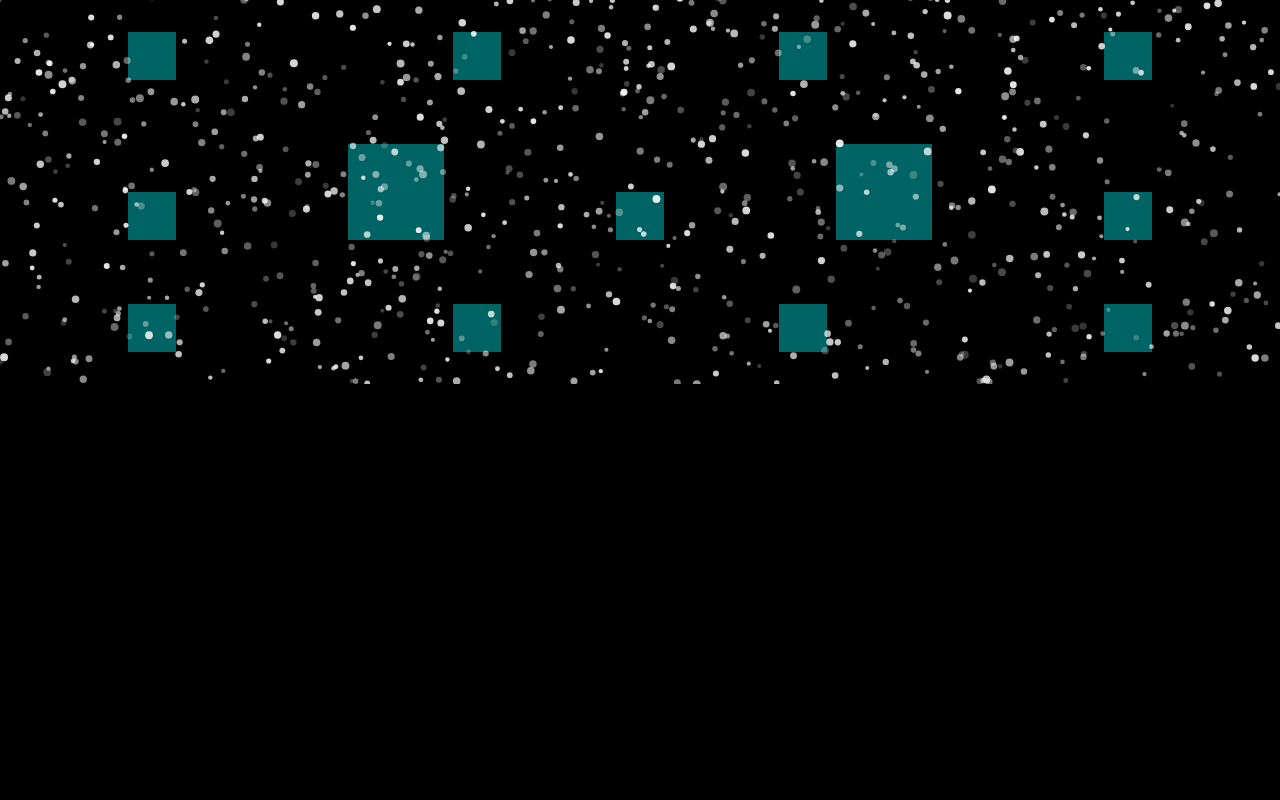
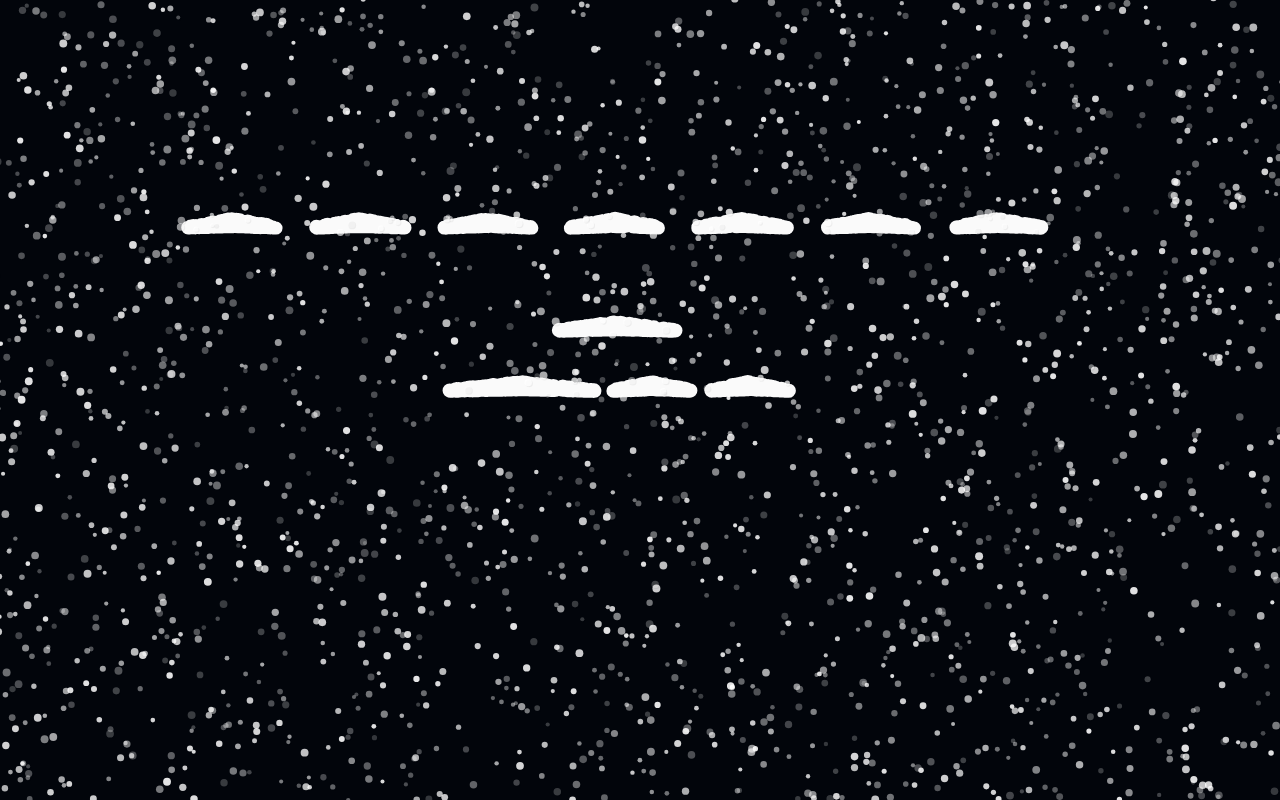
Before and after one commit to oliverschuerch/snowdom, a website built with Vite: page index.html in a window 1280 px wide. Built offline with nearby package versions, Linux system fonts and the light colour scheme; animation ran at ten frames a second; files whose address does not match are found by name.

Commit message:
feat: add snowpile class

```diff
--- a/index.html
+++ b/index.html
@@ -8,25 +8,20 @@
   </head>
   <body>
     <div id="snowdom-world">
-      <div class="row">
-        <div class="cube snowdom-roof"></div>
-        <div class="cube snowdom-roof"></div>
-        <div class="cube snowdom-roof"></div>
-        <div class="cube snowdom-roof"></div>
+      <div class="packages">
+        <div class="btn snowdom-pile"></div>
+        <div class="btn snowdom-pile"></div>
+        <div class="btn snowdom-pile"></div>
+        <div class="btn snowdom-pile"></div>
+        <div class="btn snowdom-pile"></div>
+        <div class="btn snowdom-pile"></div>
+        <div class="btn snowdom-pile"></div>
       </div>
-      <div class="row">
-        <div class="cube snowdom-roof"></div>
-        <div class="cube big snowdom-roof"></div>
-        <div class="cube snowdom-roof"></div>
-        <div class="cube big snowdom-roof"></div>
-        <div class="cube snowdom-roof"></div>
-      </div>
-      <div class="row">
-        <div class="cube snowdom-roof"></div>
-        <div class="cube snowdom-roof"></div>
-        <div class="cube snowdom-roof"></div>
-        <div class="cube snowdom-roof"></div>
-      </div>
+
+      <div class="btn get-started snowdom-pile"></div>
+      <div class="btn ex-hub snowdom-pile"></div>
+      <div class="btn figma snowdom-pile"></div>
+      <div class="btn github snowdom-pile"></div>
     </div>
     <script type="module" src="/src/main.ts"></script>
   </body>
--- a/src/snowdom/index.ts
+++ b/src/snowdom/index.ts
@@ -1,3 +1,4 @@
+import { SnowDOMPile } from './snowpile';
 import { SnowDOMFlake } from './snowflake';
 
 type DefaultOptions = {
@@ -5,7 +6,7 @@ type DefaultOptions = {
   flakeSize: number;
   velocityX: number;
   velocityY: number;
-  roofSelector: string;
+  pileSelector: string;
   debug?: boolean;
 };
 
@@ -13,11 +14,11 @@ export type SnowDOMOptions = Partial<DefaultOptions>;
 
 export default class SnowDOM {
   private options: DefaultOptions = {
-    flakeCount: 1000,
+    flakeCount: 3000,
     flakeSize: 1,
     velocityX: 1,
     velocityY: 1,
-    roofSelector: '.snowdom-roof',
+    pileSelector: '.snowdom-pile',
   };
 
   private container: HTMLElement = document.body;
@@ -26,6 +27,7 @@ export default class SnowDOM {
   private canvas: HTMLCanvasElement = document.createElement('canvas');
   private context: CanvasRenderingContext2D = this.canvas.getContext('2d')!;
 
+  private piles: SnowDOMPile[] = [];
   private flakes: SnowDOMFlake[] = [];
 
   constructor(selector: string, options?: SnowDOMOptions) {
@@ -35,7 +37,8 @@ export default class SnowDOM {
     this.render = this.render.bind(this);
 
     this.setupDOM(selector);
-    this.setupFlakes();
+    this.createPiles();
+    this.createFlakes();
     this.updateStage();
     this.render();
 
@@ -58,34 +61,21 @@ export default class SnowDOM {
     this.container.appendChild(this.canvas);
   }
 
-  updateStage() {
-    this.stageBox = this.container.getBoundingClientRect();
-
-    this.canvas.style.top = `${this.stageBox.top}px`;
-    this.canvas.style.left = `${this.stageBox.left}px`;
-    this.canvas.width = this.stageBox.width;
-    this.canvas.height = this.stageBox.height;
+  createPiles() {
+    this.piles = [];
 
     this.container
-      .querySelectorAll<HTMLElement>(this.options.roofSelector)
+      .querySelectorAll<HTMLElement>(this.options.pileSelector)
       .forEach((el: HTMLElement) => {
-        const roofBox = el.getBoundingClientRect();
-
-        this.context.fillStyle = this.options.debug ? 'red' : 'transparent';
-        this.context.fillRect(
-          roofBox.left - this.stageBox.left,
-          roofBox.top - this.stageBox.top,
-          roofBox.width,
-          10,
+        this.piles.push(
+          new SnowDOMPile({
+            pileBox: el.getBoundingClientRect(),
+          }),
         );
       });
-
-    this.flakes.forEach((flake: SnowDOMFlake) => {
-      flake.updateStageBox = this.stageBox;
-    });
   }
 
-  setupFlakes() {
+  createFlakes() {
     for (let i = 0; i < this.options.flakeCount; i++) {
       this.flakes.push(
         new SnowDOMFlake({
@@ -98,9 +88,29 @@ export default class SnowDOM {
     }
   }
 
+  updateStage() {
+    this.stageBox = this.container.getBoundingClientRect();
+
+    this.canvas.style.top = `${this.stageBox.top}px`;
+    this.canvas.style.left = `${this.stageBox.left}px`;
+    this.canvas.width = this.stageBox.width;
+    this.canvas.height = this.stageBox.height;
+
+    this.createPiles();
+
+    this.flakes.forEach((flake: SnowDOMFlake) => {
+      flake.stageBox = this.stageBox;
+    });
+  }
+
   render() {
     this.context.clearRect(0, 0, this.canvas.width, this.canvas.height);
 
+    this.context.beginPath();
+    this.context.fillStyle = 'rgba(24, 48, 110, 0.1)';
+    this.context.rect(0, 0, this.stageBox.width, this.stageBox.height);
+    this.context.fill();
+    this.piles.forEach((pile: SnowDOMPile) => pile.render(this.context));
     this.flakes.forEach((flake: SnowDOMFlake) => flake.render(this.context));
 
     requestAnimationFrame(this.render);
--- /dev/null
+++ b/src/snowdom/snowpile.ts
@@ -0,0 +1,44 @@
+type PileFlake = {
+  x: number;
+  y: number;
+  size: number;
+};
+
+export class SnowDOMPile {
+  #pileBox: DOMRect;
+  pile: PileFlake[] = [];
+
+  constructor({ pileBox }: { pileBox: DOMRect }) {
+    this.#pileBox = pileBox;
+
+    this.createPile();
+  }
+
+  createPile() {
+    const flakeSize = 10;
+    const center = this.#pileBox.left + this.#pileBox.width * 0.5;
+    const half = this.#pileBox.width * 0.45;
+
+    for (let i = 0; i < this.#pileBox.width; i++) {
+      const random = Math.random() * 2 - 1;
+      const random2 = Math.random() * 1 - 0.5;
+      const distanceFromCenter = random * half;
+      const size = flakeSize - Math.abs(random) * flakeSize * 0.33 + random2;
+
+      this.pile.push({
+        x: center + distanceFromCenter,
+        y: this.#pileBox.top + flakeSize * 0.75 - size * 1.5,
+        size: size,
+      });
+    }
+  }
+
+  public render(context: CanvasRenderingContext2D) {
+    context.fillStyle = 'rgba(250,250,250,1)';
+    context.beginPath();
+    this.pile.forEach((flake: PileFlake) => {
+      context.arc(flake.x, flake.y, flake.size, 0, Math.PI * 2);
+    });
+    context.fill();
+  }
+}
--- a/src/style.css
+++ b/src/style.css
@@ -15,28 +15,67 @@
 
 body {
   margin: 0;
+  background: url(./bg.png) no-repeat top left;
+  background-size: 100%;
 }
 
-.row {
+.packages {
   display: flex;
   justify-content: space-between;
   align-items: end;
-  margin-inline: auto;
-  padding-block: 2rem;
-  max-width: 80%;
+  margin-inline-start: 14.3%;
+  margin-inline-end: 18.2%;
+  padding-block: 18%;
+  opacity: 0.5;
 
-  .cube {
-    width: 3rem;
+  .btn {
+    position: static;
+    width: 11.5%;
     aspect-ratio: 1;
-    background-color: rgba(0, 200, 200, 0.5);
-
-    &.big {
-      width: 6rem;
-    }
+    border-radius: 0.5rem;
   }
 }
 
-/* #snowdom-world {
-  margin-inline: 3rem;
-  margin-block: 3rem;
-} */
+.btn {
+  position: absolute;
+  border-radius: 10rem;
+  cursor: pointer;
+
+  &:hover {
+    background-color: rgba(255,0,0,0.2);
+  }
+
+  &.get-started {
+    top: 41.7%;
+    left: 43%;
+    width: 132px;
+    height: 45px;
+  }
+
+  &.ex-hub {
+    top: 49.2%;
+    left: 34.3%;
+    width: 164px;
+    height: 40px;
+  }
+
+  &.figma {
+    top: 49.2%;
+    left: 47.5%;
+    width: 89px;
+    height: 40px;
+  }
+
+  &.github {
+    top: 49.2%;
+    left: 54.9%;
+    width: 91px;
+    height: 40px;
+  }
+}
+
+#snowdom-world {
+  height: 100vh;
+  /* margin-inline: 3rem;
+  margin-block: 3rem; */
+}
```
Also changed, not shown: src/main.ts (+0 -24 lines), README.md, public/bg.png (added).
